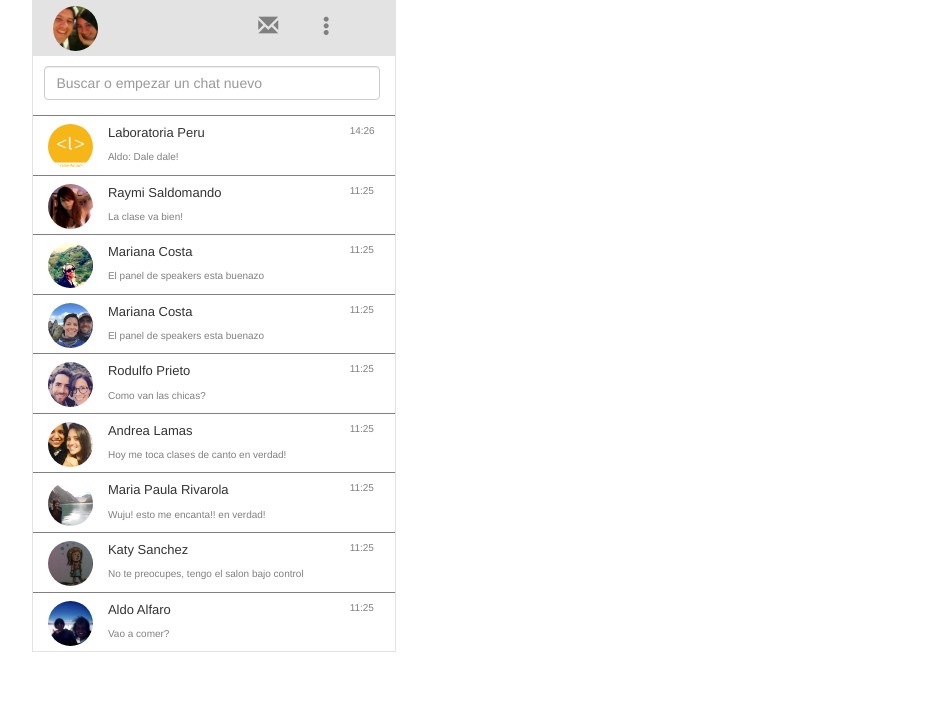
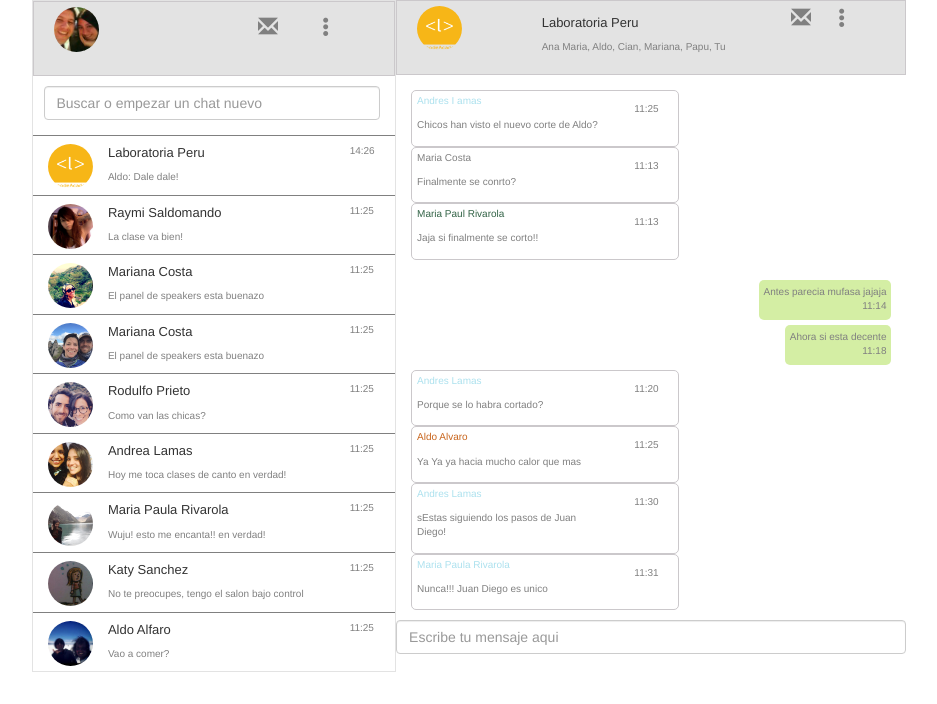
Before and after one commit to VisnjaM/whatsapp-zip, a plain HTML site: page index.html in a window 1280 px wide. Shown: the whole page, without its empty margins (171-1108 px from the left). Drawn offline with nearby package versions, Linux system fonts and the light colour scheme.

Commit message:
insertado de la section 2 a webside

```diff
--- a/css/main.css
+++ b/css/main.css
@@ -22,6 +22,8 @@ img{
 	background-color: #E3E3E3;
 	padding:5px;
 	margin-bottom: 5px;
+	height: 75px;
+	border:1px solid #CBC8CB;
 
 }
 p{
@@ -46,4 +48,53 @@ hr{
 	border:0;
 
 }
+.chat span{
+	float: right;
+}
+.chat1 span{
+	float: right;
+}
+.chat{
+	background-color:#D4EEA4;
+    border-radius:5px;
+    float: right;
+    padding: 5px;
+    margin-top:5px;
+    height: 40px;
+}
+.chat1{
+	background-color:#D4EEA4;
+    border-radius:5px;
+    float: right;
+    padding: 5px;
+    margin-top:5px;
+    height: 40px;
+    margin-top: 200px;
+}
+p .morado{
+	color:#630C53;
+}
+.verde{
+	color:#326346;
+}
+.naranja{
+	color:#C8651D;
+}
+.celeste{
+	color:#ACE1EE;
+}
+.mensajes{
+	margin-bottom:110px;
+	margin-top:10px;
+}
+.mensajes1{
+	margin-bottom: 10px;
+	width: 100%;
+}
+.mj{
+	border:1px solid #CBC8CB;
+	border-radius:5px;
+	width: 100%;
+	padding: 3px 30px 3px 5px;
+}
 /*arreglo*/
--- a/index.html
+++ b/index.html
@@ -16,7 +16,7 @@
 	</head>
 	<body>
 
-
+<!-- Latest compiled and minified CSS -->
 		<div class="container-fluid">
 			<div class="row" id="cuadro">
 				<div class="col-sm-5 col-xs-5" id="cuadro1">
@@ -26,10 +26,10 @@
 						</div>
 						<div class="col-xs-4"></div>
 						<div class="col-xs-2">
-							<span class="glyphicon glyphicon-envelope ct"></span>
+							<a href="#"><span class="glyphicon glyphicon-envelope ct"></span></a>
 						</div>
 						<div class="col-xs-2">
-							<span class="glyphicon glyphicon-option-vertical ct"></span>
+							<a href="#"><span class="glyphicon glyphicon-option-vertical ct"></span></a>
 						</div>
 					</div>
 					<div class="row" id="margen">
@@ -161,7 +161,127 @@
 						</div>
 					</div>
 				</div>
+				<div class="col-sm-7 col-xs-7">
+					<div class="row" id="h-color">
+						<div class="col-xs-3">
+							<img class="logos"src="image/logocodeacademy.png"/>
+						</div>
+						<div class="col-xs-6">
+							<h4>Laboratoria Peru</h4>
+							<p>Ana Maria, Aldo, Cian, Mariana, Papu, Tu</p>
+						</div>
+						<div class="col-xs-1">
+							<a href="#"><span class="glyphicon glyphicon-envelope ct"></span></a>
+						</div>
+						<div class="col-xs-1">
+							<a href="#"><span class="glyphicon glyphicon-option-vertical ct"></span></a>
+						</div>
+					</div>
+					<div class="row fondo">
+						<div class="col-sm-7 col-xs-7">
+							<div class="mensajes">
+								<div class="mj">
+									<div class="row">
+										<div class="col-xs-10">
+											<p class="celeste">Andres I amas</p>
+											<p>Chicos han visto el nuevo corte de Aldo?</p>
+										</div>
+										<div class="col-xs-2">
+											<p>11:25</p>
+										</div>
+									</div>
+								</div>
+								<div class="mj">
+									<div class="row">
+										<div class="col-xs-10">
+											<p class="morado">Maria Costa</p>
+											<p>Finalmente se conrto?</p>
+										</div>
+										<div class="col-xs-2">
+											<p>11:13</p>
+										</div>
+									</div>
+								</div>
+								<div class="mj">
+									<div class="row">
+										<div class="col-xs-10">
+											<p class="verde">Maria Paul Rivarola</p>
+											<p>Jaja si finalmente se corto!!</p>
+										</div>
+										<div class="col-xs-2">
+											<p>11:13</p>
+										</div>
+									</div>
+								</div>
+							</div>
+							<div class="mensajes1">
+								<div class="mj">
+									<div class="row">
+										<div class="col-xs-10">
+											<p class="celeste">Andres Lamas</p>
+											<p>Porque se lo habra cortado?</p>
+										</div>
+										<div class="col-xs-2">
+											<p>11:20</p>
+										</div>
+									</div>
+								</div>
+								<div class="mj">
+									<div class="row">
+									<div class="col-xs-10">
+										<p class="naranja">Aldo Alvaro</p>
+										<p>Ya Ya ya hacia mucho calor que mas</p>
+									</div>
+									<div class="col-xs-2">
+										<p>11:25</p>
+									</div>
+									</div>
+								</div>
+								<div class="mj">
+									<div class="row">
+									<div class="col-xs-10">
+										<p class="celeste"> Andres Lamas</p>
+										<p> sEstas siguiendo los pasos de Juan Diego!</p>
+									</div>
+									<div class="col-xs-2">
+										<p>11:30</p>
+									</div>
+									</div>
+								</div>
+								<div class="mj">
+									<div class="row">
+									<div class="col-xs-10">
+										<p class="celeste"> Maria Paula Rivarola</p>
+										<p>Nunca!!! Juan Diego es unico</p>
+									</div>
+									<div class="col-xs-2">
+										<p>11:31</p>
+									</div>
+									</div>
+								</div>
+							</div>
+						</div>
+						<div class="col-sm-5 col-xs-5">
+							<div class="chat1">
+								<p>Antes parecia mufasa jajaja<br>
+								<span>11:14</span></p>
+							</div>
+							<div class="chat">
+								<p>Ahora si esta decente<br>
+									<span>11:18</span></p>
+							</div>
+						</div>
+						<form class="form-block" role="form">
+                     		 <div class="form-group">
+                      			  <label class="sr-only" for="ejemplo_email_2">First Name</label>
+                                  <input type="email" class="form-control" id="ejemplo_email_2"
+                               placeholder="Escribe tu mensaje aqui">
+                            </div>
+                        </form>
+					</div>
+				</div>
 			</div>
 		</div>
+<!-- Latest compiled and minified CSS -->
 	</body>
 </html>
```
